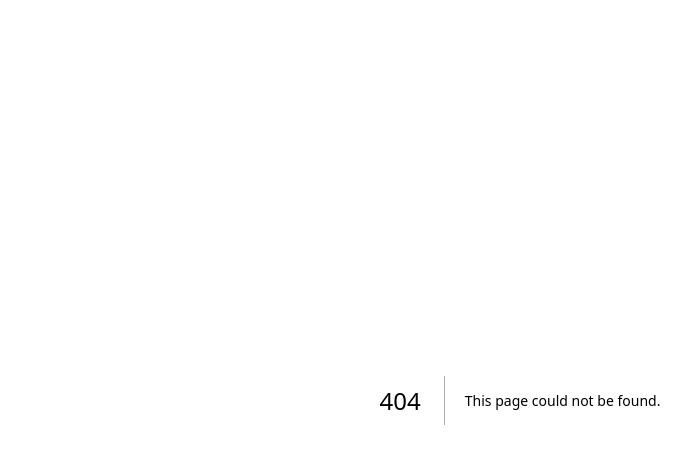
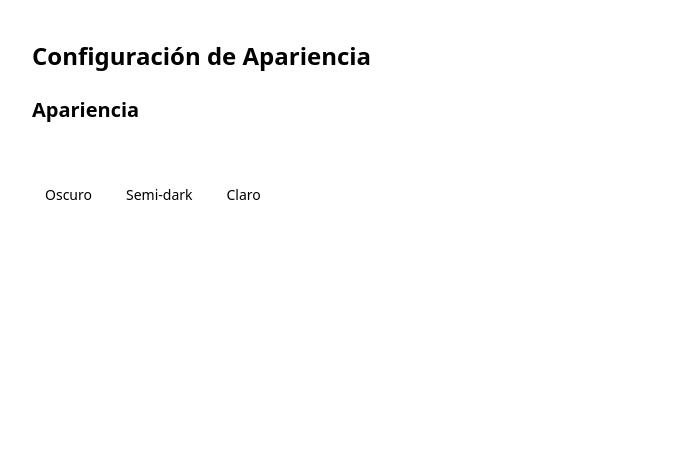
Before and after one commit to ianuvion/nuvion-ia, a Next.js app: page /configuracion/apariencia in a window 1280 px wide. Before the commit this address had no page. Shown: the top 464 px of the page, without its empty margins (120-811 px from the left). Built offline with nearby package versions, Linux system fonts and the light colour scheme.

Commit message:
Create page.tsx

```diff
--- /dev/null
+++ b/app/configuracion/apariencia/page.tsx
@@ -0,0 +1,12 @@
+'use client';
+
+import ThemeSwitcher from '@/app/components/ThemeSwitcher';
+
+export default function AparienciaPage() {
+  return (
+    <main className="max-w-5xl mx-auto px-6 py-10">
+      <h1 className="text-2xl font-bold mb-6">Configuración de Apariencia</h1>
+      <ThemeSwitcher />
+    </main>
+  );
+}
```
